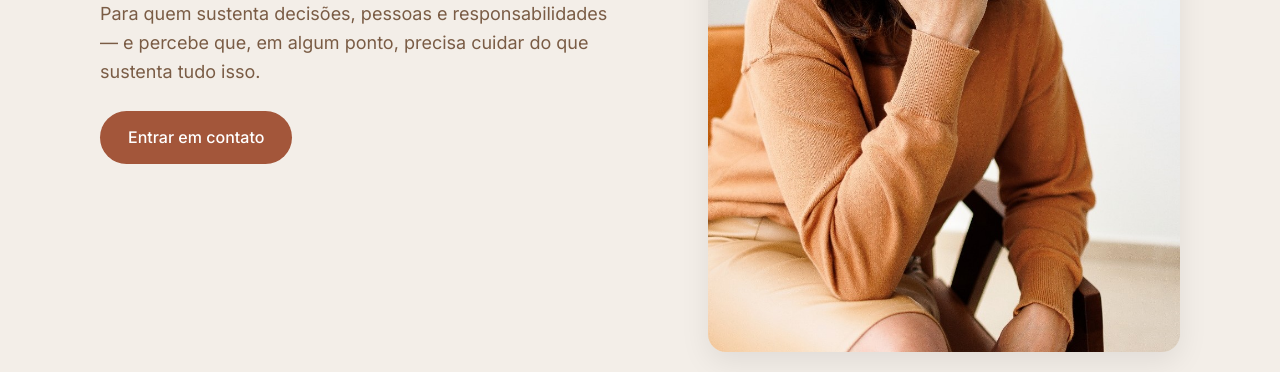
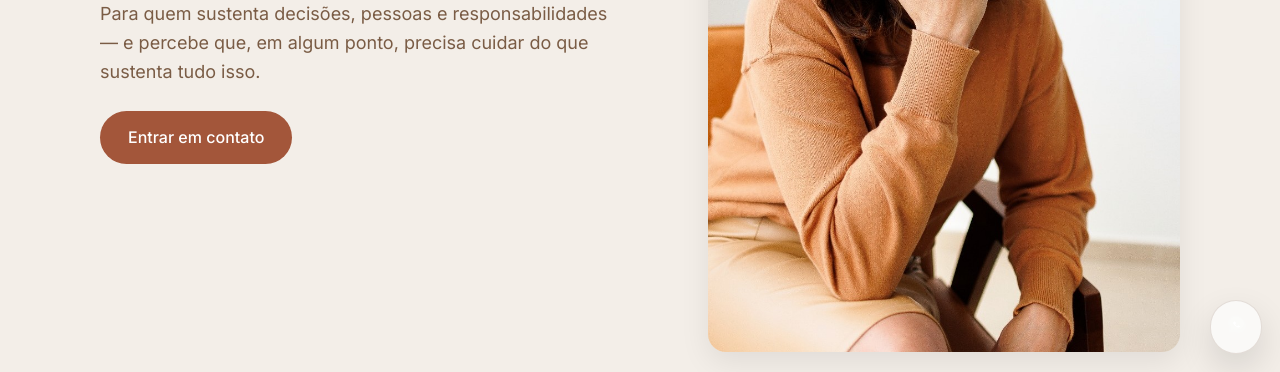
Before and after one commit to salesfer/sabrinatrentin.github.io, a plain HTML site: page index.html in a window 1280 px wide. Shown: the part 428-800 px from the top of the page. Drawn offline with nearby package versions, Linux system fonts and the light colour scheme.

Commit message:
Update index.html

```diff
--- a/index.html
+++ b/index.html
@@ -313,8 +313,26 @@ footer{
 </section>
 
 <footer>
-  <p>© Sabrina Trentin • Psicóloga • CRP 08/XXXXX</p>
+  <p>© Sabrina Trentin • Psicóloga • CRP 08/34629</p>
 </footer>
+
+  <!-- Botão flutuante WhatsApp -->
+<a href="https://wa.me/5541996257555"
+   class="wa-float"
+   target="_blank"
+   aria-label="Falar no WhatsApp">
+  <span class="wa-icon">
+    <svg width="22" height="22" viewBox="0 0 32 32" fill="none"
+      xmlns="http://www.w3.org/2000/svg">
+      <path d="M16 3C9.4 3 4 8.1 4 14.4c0 2.3.8 4.5 2.2 6.3L5 29l8.6-1.2c1.7.9 3.6 1.4 5.4 1.4 6.6 0 12-5.1 12-11.4S22.6 3 16 3z"
+        fill="#ffffff" opacity="0.15"/>
+      <path d="M16 5.2c-5.4 0-9.8 4.1-9.8 9.2 0 2 .7 3.9 2 5.4l-.8 5.3 5.6-.8c1.5.8 3.2 1.2 5 .12 5.4 0 9.8-4.1 9.8-9.2S21.4 5.2 16 5.2z"
+        fill="#ffffff" opacity="0.2"/>
+      <path d="M22.2 19.7c-.2.6-1.1 1.1-1.8 1.2-.5.1-1.1.2-2.6-.3-2.2-.7-3.8-2.4-4.6-3.4-.8-1-1.4-2.2-1.4-3 0-.8.4-1.3.8-1.6.3-.2.7-.3 1-.3h.7c.2 0 .5 0 .7.5.2.5.7 1.7.7 1.8.1.2.1.4 0 .6-.1.2-.2.4-.3.5-.1.1-.3.3-.4.4-.1.1-.2.3-.1.5.1.2.5.9 1.1 1.5.8.8 1.4 1 1.7 1.1.2.1.4 0 .5-.1l.7-.8c.2-.2.4-.2.6-.1.2.1 1.5.7 1.8.8.3.1.5.2.5.4 0 .2 0 .7-.2 1.3z"
+        fill="#ffffff"/>
+    </svg>
+  </span>
+</a>
 
 
 </body>
```
